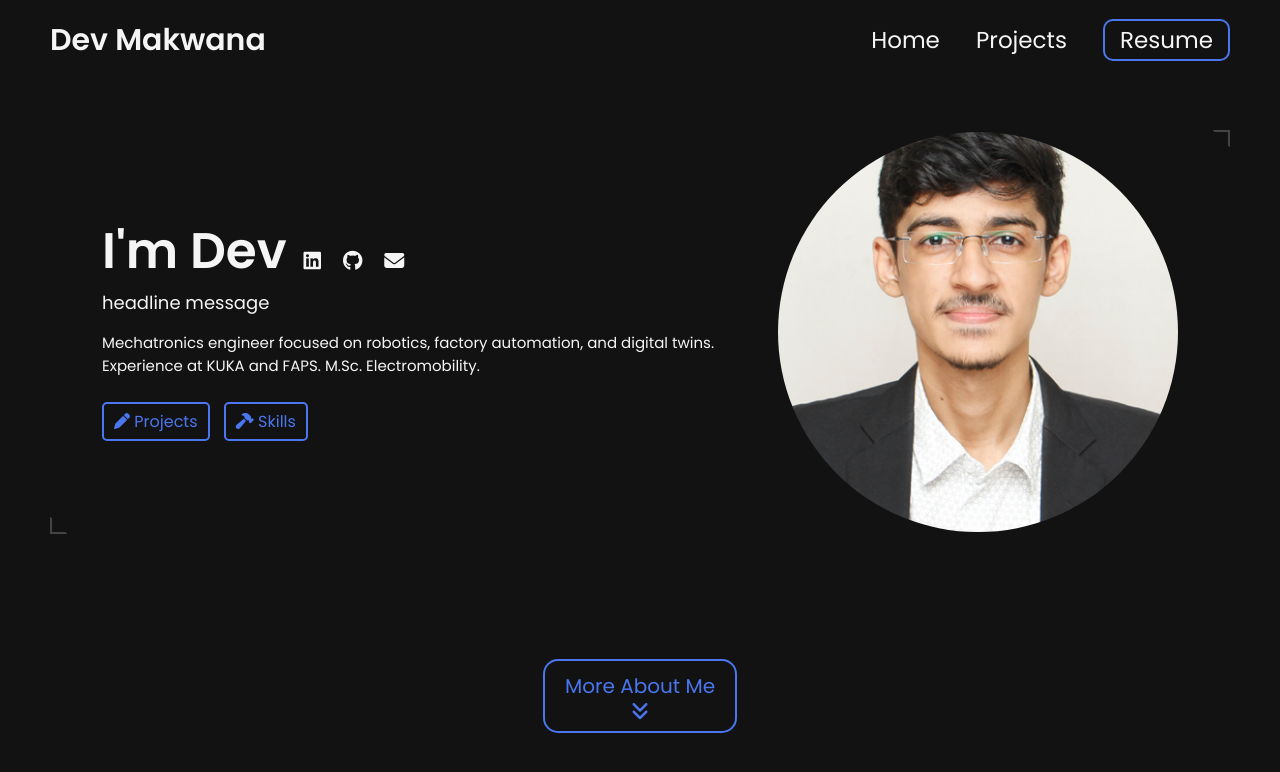
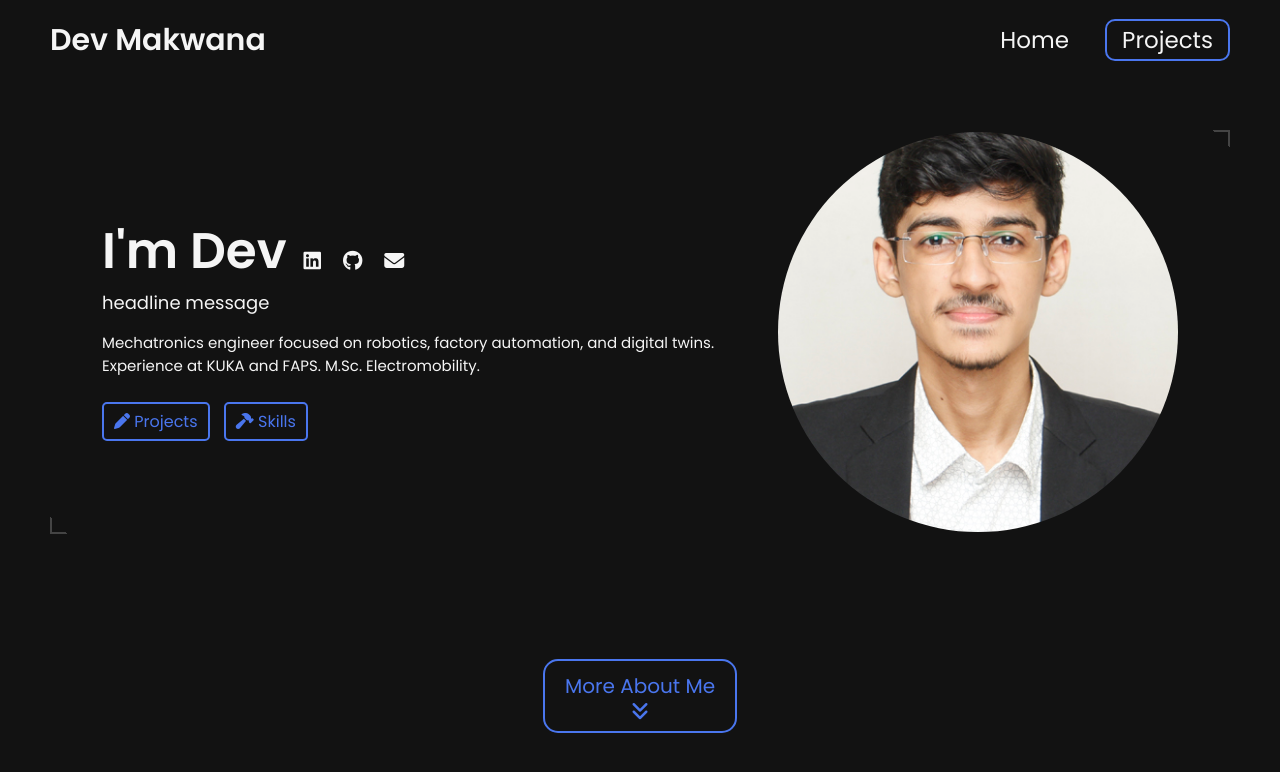
Before and after one commit to devmak7/devmak7.github.io, a Jekyll site: the page built from index.html, in a window 1280 px wide and 900 px high. Shown: the top 772 px of the window. Built offline with Jekyll 4.4.1, drawn with Linux system fonts in a browser that asks for light colours.

Commit message:
Update navbar.html

```diff
--- a/_includes/navbar.html
+++ b/_includes/navbar.html
@@ -11,9 +11,6 @@
         </a>
         <a href="/projects/">
             <span>Projects</span>
-        </a>
-        <a href="{{site.resume-url}}" target="_blank" rel="noopener noreferrer">
-            <span>Resume</span>
         </a>
     </div>
 
```
